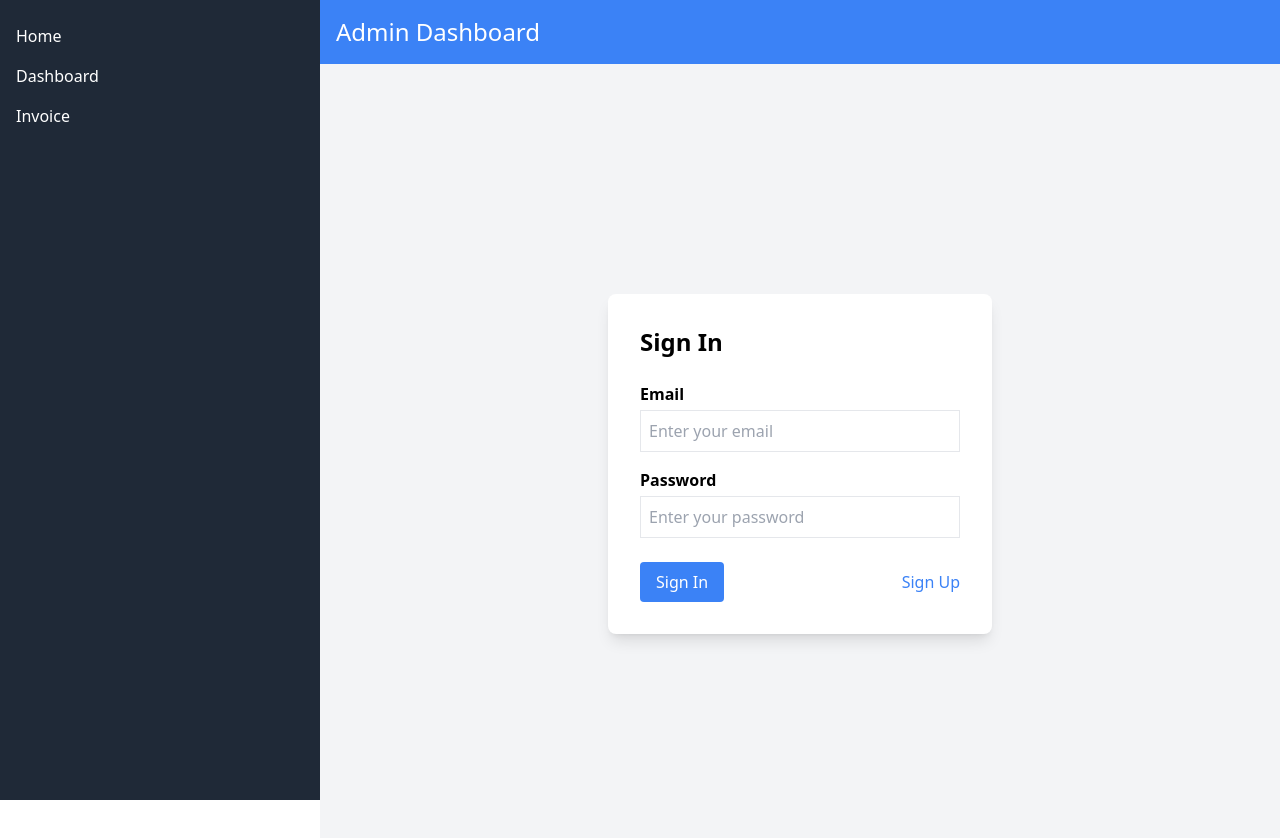
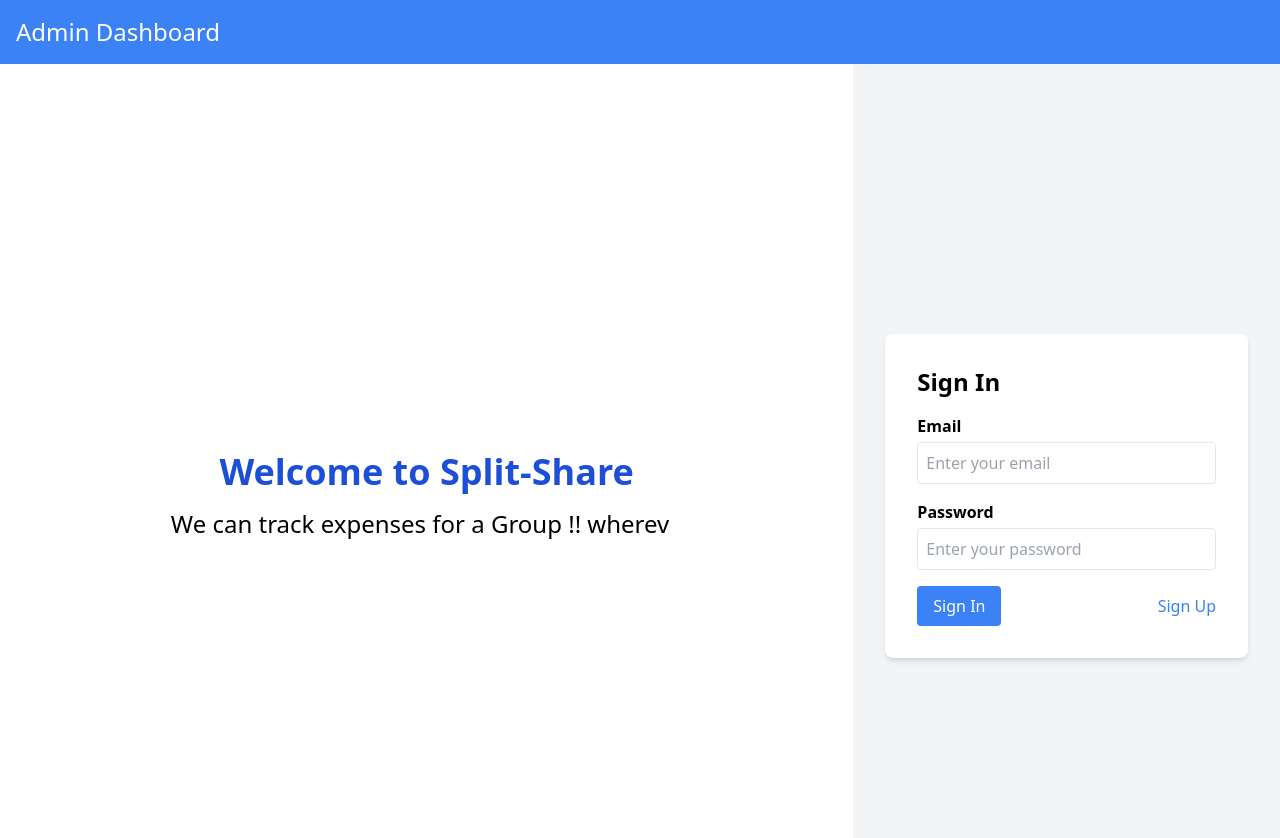
Before and after one commit to SamanviRaj/React_Community_frontend, a React (Create React App) app: page / in a window 1280 px wide. Shown: the top 838 px of the page. Built offline with nearby package versions, Linux system fonts and the light colour scheme; what @react-pdf/renderer would draw is missing.

Commit message:
designed and configured home page along with sign functionality

```diff
--- a/package.json
+++ b/package.json
@@ -13,7 +13,8 @@
     "react-pdf": "^7.3.3",
     "react-router-dom": "^6.14.2",
     "react-scripts": "5.0.1",
-    "web-vitals": "^2.1.4"
+    "web-vitals": "^2.1.4",
+    "react-typical": "^0.1.3"
   },
   "scripts": {
     "start": "react-scripts start",
--- a/src/App.js
+++ b/src/App.js
@@ -1,29 +1,44 @@
-import React from 'react';
+import React, { useState } from 'react';
 import { BrowserRouter, Route, Routes } from 'react-router-dom';
 import Header from './components/Header';
-import Sidebar from './components/Sidebar';
 import Home from './components/Home';
 import Dashboard from './components/Dashboard';
 import InvoiceForm from './components/invoice/InvoiceForm';
 import SignIn from './components/signin/SignIn';
 import SignUp from './components/signin/SignUp';
-
-const useMicroserviceA = true;
+import Sidebar from './components/Sidebar';
 
 function App() {
+  const [userSignedIn, setUserSignedIn] = useState(false);
+  const useMicroserviceA = true; // Set your desired value here
+
   return (
     <div className="flex">
       <BrowserRouter>
-        <Sidebar />
+        {userSignedIn && <Sidebar />} {/* Show Sidebar only if user is signed in */}
         <div className="flex-1">
           <Header />
           <Routes>
-          <Route path='/' element={<SignIn useMicroserviceA={useMicroserviceA}/>} />
-            {/* <Route path='/home' exact element={<Home/>} /> */}
-            <Route path='/dashboard' element={<Dashboard/>} />
-            {/* Add more routes */}
-            <Route path='/invoice' element={<InvoiceForm/>} />
-            <Route path='/signup' element={<SignUp useMicroserviceA={useMicroserviceA}/>} />
+            {/* Display Home component by default */}
+            <Route
+              path="/"
+              element={<Home setUserSignedIn={setUserSignedIn} useMicroserviceA={useMicroserviceA} />}
+            />
+
+            {/* Show these routes only if user is signed in */}
+            {userSignedIn && (
+              <>
+                <Route path="/dashboard" element={<Dashboard />} />
+                <Route path="/invoice" element={<InvoiceForm />} />
+              </>
+            )}
+
+            {/* Other routes */}
+            <Route path="/signup" element={<SignUp />} />
+            <Route
+              path="/signin"
+              element={<SignIn setUserSignedIn={setUserSignedIn} useMicroserviceA={useMicroserviceA} />}
+            />
           </Routes>
         </div>
       </BrowserRouter>
--- a/src/components/Home.js
+++ b/src/components/Home.js
@@ -1,9 +1,21 @@
 import React from 'react';
+import Banner from './banner/Banner';
+import SignIn from './signin/SignIn';
 
-const Home = () => {
+const Home = ({ setUserSignedIn, useMicroserviceA }) => {
   return (
-    <div className="p-4">
-      <h2 className="text-2xl font-semibold">Welcome to the Admin Dashboard!</h2>
+    <div className="flex bg-gray-100 min-h-screen">
+      {/* Left Section - Banner */}
+      <div className="w-2/3 bg-white p-8">
+        <Banner />
+      </div>
+
+      {/* Right Section - Sign In */}
+      <div className="w-1/3 p-8">
+        <div className="flex justify-center items-center h-full">
+          <SignIn setUserSignedIn={setUserSignedIn} useMicroserviceA={useMicroserviceA} />
+        </div>
+      </div>
     </div>
   );
 };
--- a/src/components/Sidebar.js
+++ b/src/components/Sidebar.js
@@ -7,7 +7,7 @@ const Sidebar = () => {
       <nav className="p-4">
         <ul>
           <li>
-            <Link to="/" className="block py-2">Home</Link>
+            <Link to="/" className="block py-2">HomeScreen</Link>
           </li>
           <li>
             <Link to="/dashboard" className="block py-2">Dashboard</Link>
--- /dev/null
+++ b/src/components/banner/Banner.js
@@ -0,0 +1,27 @@
+import React from 'react';
+import Typical from 'react-typical';
+
+const steps = [
+  'Hello 👋', 2000,
+  'We can track expenses for a Group !! wherever you are ! ', 3000,
+  'We can split expenses among Group 👌', 3500,
+  'we can read your bills ', 4000,
+  'Let\'s Get Started !!',3500
+];
+
+// style={{ backgroundImage: 'url("/left_section.jpg")' }}
+
+const Banner = () => {
+  return (
+    <div className="flex justify-center items-center min-h-screen bg-cover bg-center" >
+      <div className="text-center">
+        <div className="text-4xl font-bold mb-4 text-blue-700">Welcome to Split-Share</div>
+        <div className="text-2xl">
+          <Typical wrapper="span" steps={steps} loop={10} className="caca" />
+        </div>
+      </div>
+    </div>
+  );
+};
+
+export default Banner;
--- a/src/components/signin/SignIn.js
+++ b/src/components/signin/SignIn.js
@@ -1,11 +1,14 @@
 import React, { useState } from 'react';
-import { Link, useNavigate } from 'react-router-dom';
+import { useNavigate } from 'react-router-dom';
 import createApiClient from '../apiclient/apiClient';
 
-const SignIn = ({ useMicroserviceA }) => {
-    const [email, setEmail] = useState(''); // Change state variable to 'email'
+const SignIn = ({ useMicroserviceA, setUserSignedIn }) => {
+  const [email, setEmail] = useState('');
   const [password, setPassword] = useState('');
   const navigate = useNavigate();
+
+  console.log("useMicroserviceA ... "+useMicroserviceA);
+  console.log("setUserSignedIn ... "+setUserSignedIn);
 
   const baseUrl = useMicroserviceA ? 'http://localhost:9012' : 'http://localhost:9014';
   const apiClient = createApiClient(baseUrl);
@@ -15,11 +18,14 @@ const SignIn = ({ useMicroserviceA }) => {
 
     try {
       const response = await apiClient.post('/api/v1/users/signin', {
-                email, // Change from 'fullName' to 'email'
-                password
+        email,
+        password,
       });
 
       console.log('Sign-in successful:', response.data);
+
+      // Update sign-in state to trigger dynamic rendering
+      setUserSignedIn(true);
 
       // Redirect to Invoice component using navigate
       navigate('/invoice');
@@ -30,46 +36,47 @@ const SignIn = ({ useMicroserviceA }) => {
   };
 
   return (
-        <div className="flex h-screen bg-gray-100">
-            <div className="m-auto w-2/5 p-8 bg-white shadow-lg rounded-lg">
-                <h2 className="text-2xl font-semibold mb-6">Sign In</h2>
-                <form onSubmit={handleSignIn}>
-                    <div className="mb-4">
-                        <label htmlFor="email" className="block mb-1 font-semibold">
+    <div className="bg-white p-8 rounded-lg shadow-md w-96">
+      <h2 className="text-2xl font-semibold mb-4">Sign In</h2>
+      <form onSubmit={handleSignIn} className="space-y-4">
+        <div>
+          <label htmlFor="email" className="block font-semibold mb-1">
             Email
           </label>
           <input
             type="email"
             id="email"
-                            className="border p-2 w-full"
+            className="border rounded p-2 w-full"
             placeholder="Enter your email"
             value={email}
             onChange={(e) => setEmail(e.target.value)}
           />
         </div>
-                    <div className="mb-6">
-                        <label htmlFor="password" className="block mb-1 font-semibold">
+        <div>
+          <label htmlFor="password" className="block font-semibold mb-1">
             Password
           </label>
           <input
             type="password"
             id="password"
-                            className="border p-2 w-full"
+            className="border rounded p-2 w-full"
             placeholder="Enter your password"
             value={password}
             onChange={(e) => setPassword(e.target.value)}
           />
         </div>
         <div className="flex items-center justify-between">
-                        <button type="submit" className="bg-blue-500 text-white px-4 py-2 rounded">
+          <button
+            type="submit"
+            className="bg-blue-500 text-white px-4 py-2 rounded hover:bg-blue-600 transition duration-300"
+          >
             Sign In
           </button>
-                        <Link to="/signup" className="text-blue-500 hover:underline">
+          <a href="/signup" className="text-blue-500 hover:underline">
             Sign Up
-                        </Link>
+          </a>
         </div>
       </form>
-            </div>
     </div>
   );
 };
```
Also changed, not shown: 1 other file (tests, documents, lock files or other folders). Lines whose indentation alone changed are shown as unchanged.
